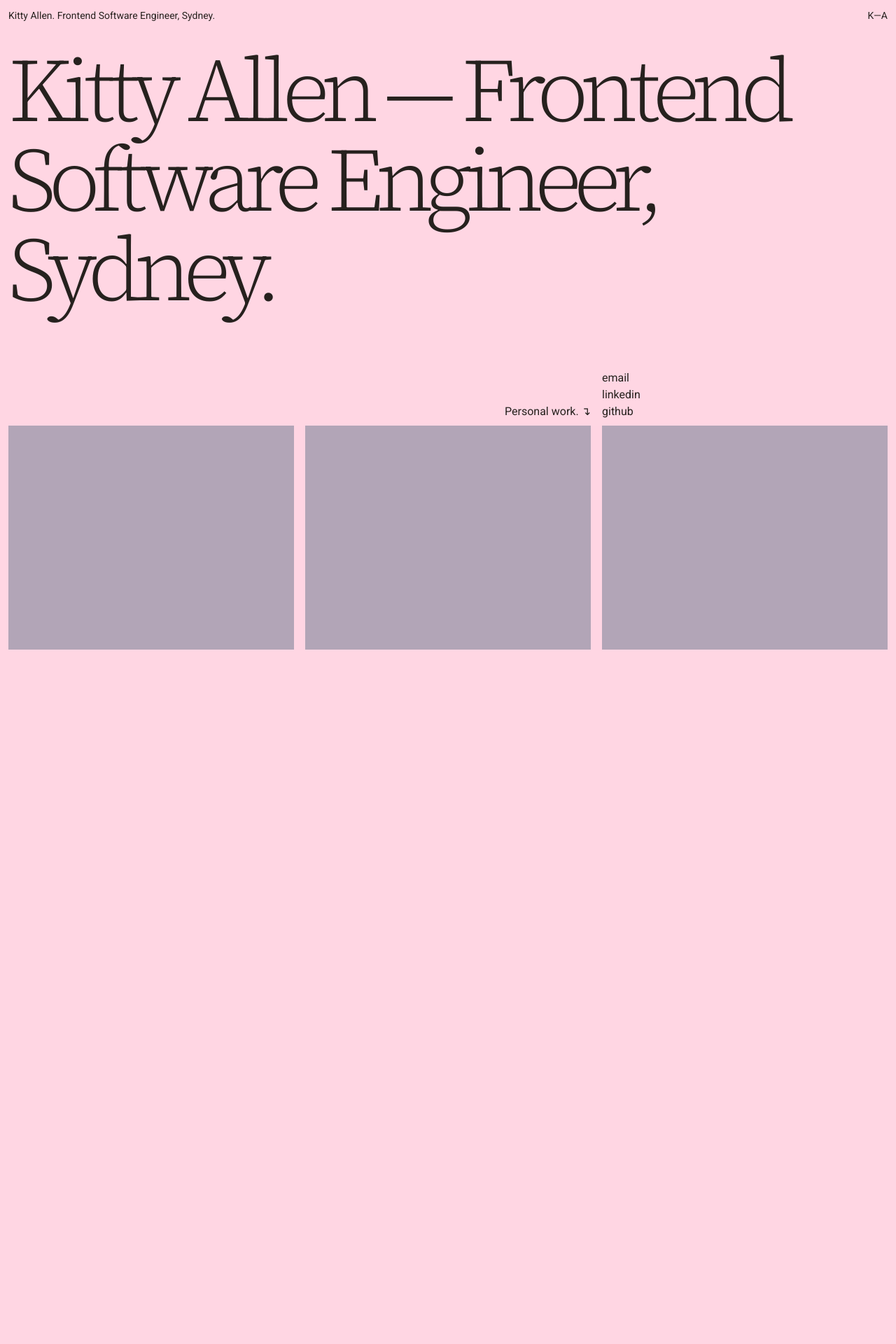
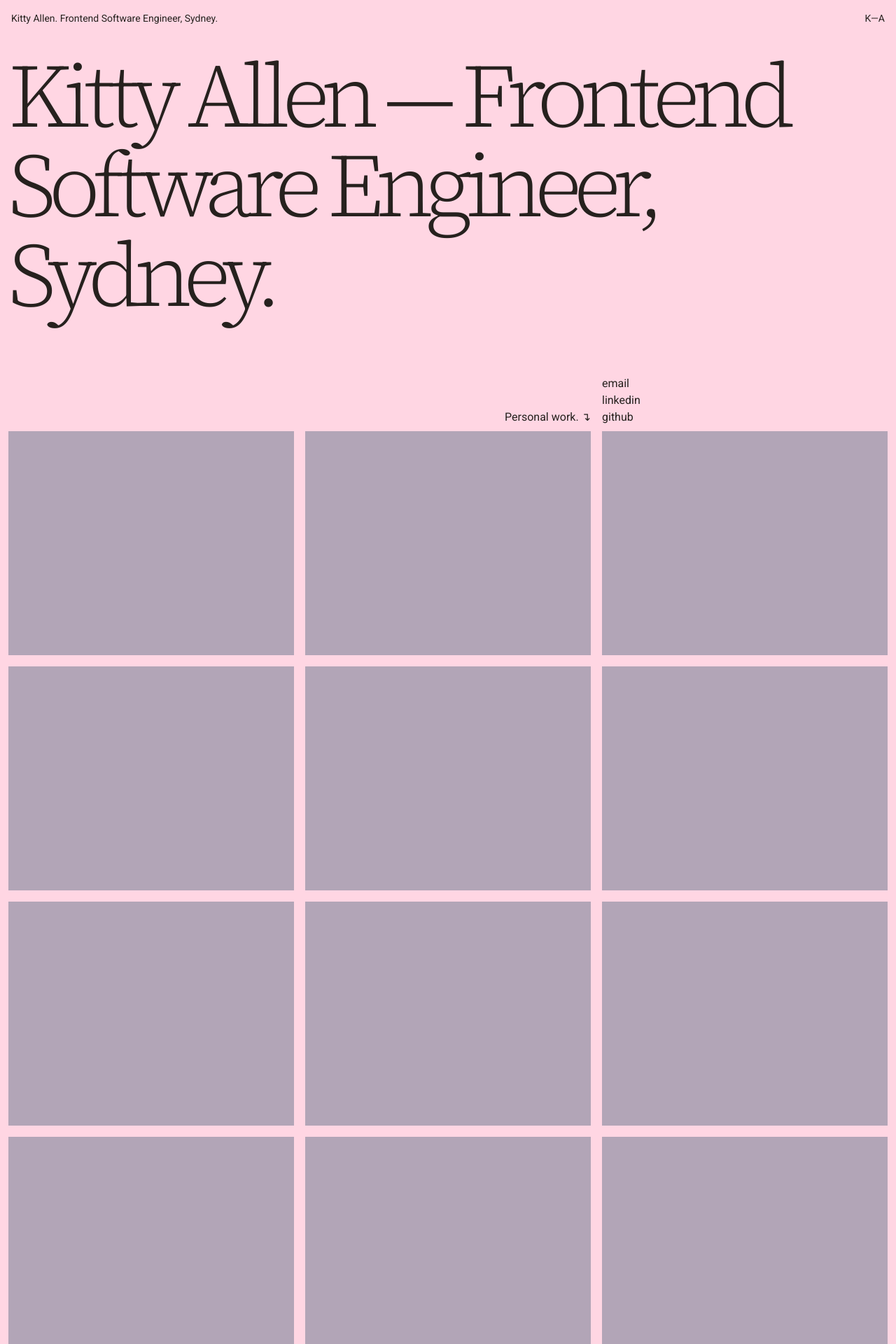
Before and after one commit to parkhabit/portfolio-1, a Next.js app: page / in a window 1280 px wide. Shown: the top 1920 px of the page at 70% size. Before the commit the page ends 940 px from the top, so only its background shows below. Built offline with nearby package versions, Linux system fonts and the light colour scheme.

Commit message:
adds underlying grey background

```diff
--- a/src/app/globals.css
+++ b/src/app/globals.css
@@ -29,5 +29,5 @@ h1 {
 }
 
 body {
-  background: var(--background);
+  background: #808080;
 }
--- a/src/app/page.tsx
+++ b/src/app/page.tsx
@@ -1,7 +1,7 @@
 export default function Home() {
   return (
     <div className="bg-[#FFD6E3] flex flex-1 flex-col p-3">
-      <header className="flex flex-row justify-between">
+      <header className="flex flex-row justify-between sticky top-0 p-1">
         <p className="text-sm">
           Kitty Allen. Frontend Software Engineer, Sydney.
         </p>
@@ -27,6 +27,18 @@ export default function Home() {
           <div className="flex flex-1 bg-slate-500 h-80"></div>
           <div className="flex flex-1 bg-slate-500"></div>
           <div className="flex flex-1 bg-slate-500"></div>
+
+          <div className="flex flex-1 bg-slate-500 h-80"></div>
+          <div className="flex flex-1 bg-slate-500"></div>
+          <div className="flex flex-1 bg-slate-500"></div>
+
+          <div className="flex flex-1 bg-slate-500 h-80"></div>
+          <div className="flex flex-1 bg-slate-500"></div>
+          <div className="flex flex-1 bg-slate-500"></div>
+
+          <div className="flex flex-1 bg-slate-500 h-80"></div>
+          <div className="flex flex-1 bg-slate-500"></div>
+          <div className="flex flex-1 bg-slate-500"></div>
         </div>
       </main>
       <footer className="">
```
